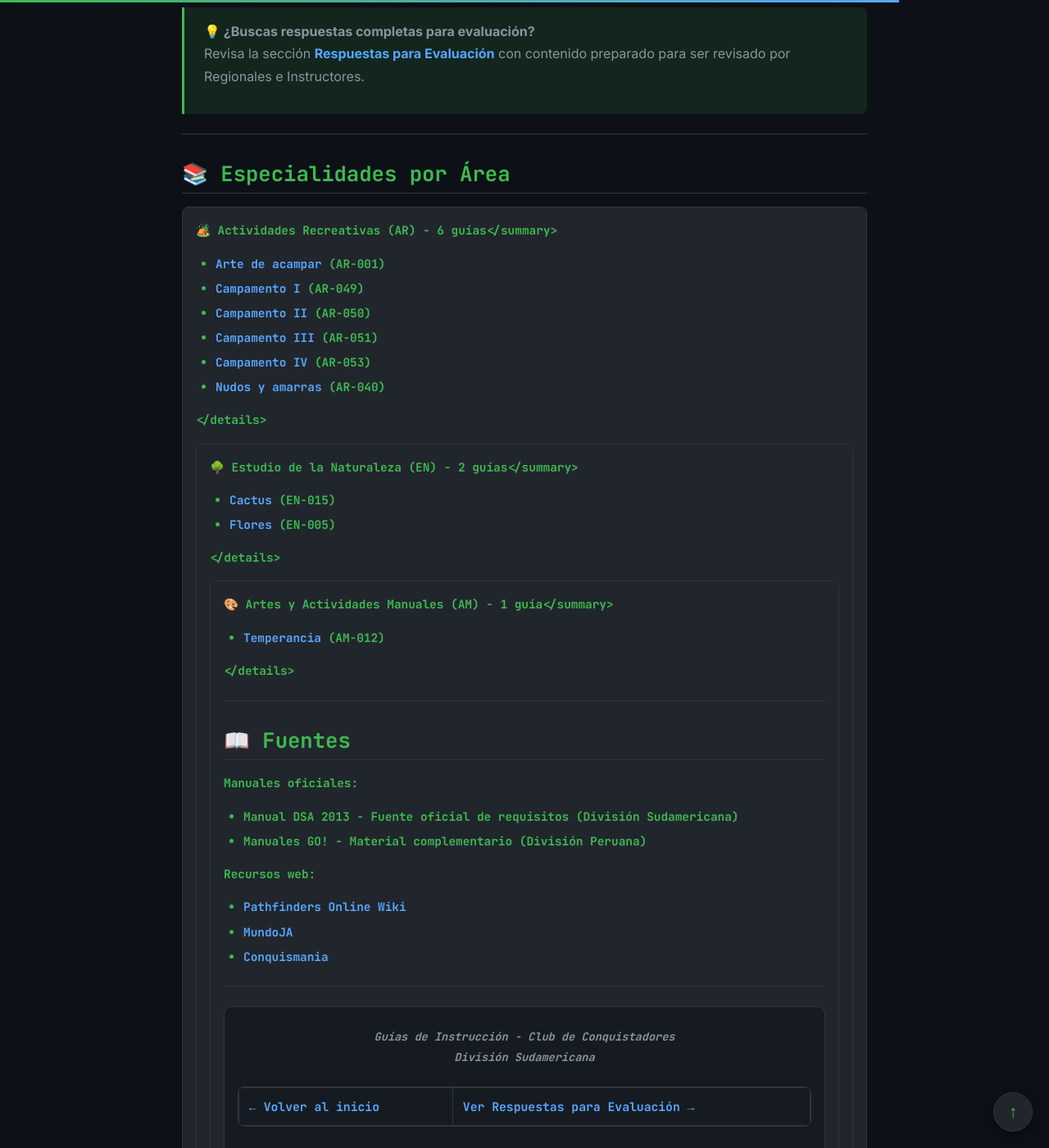
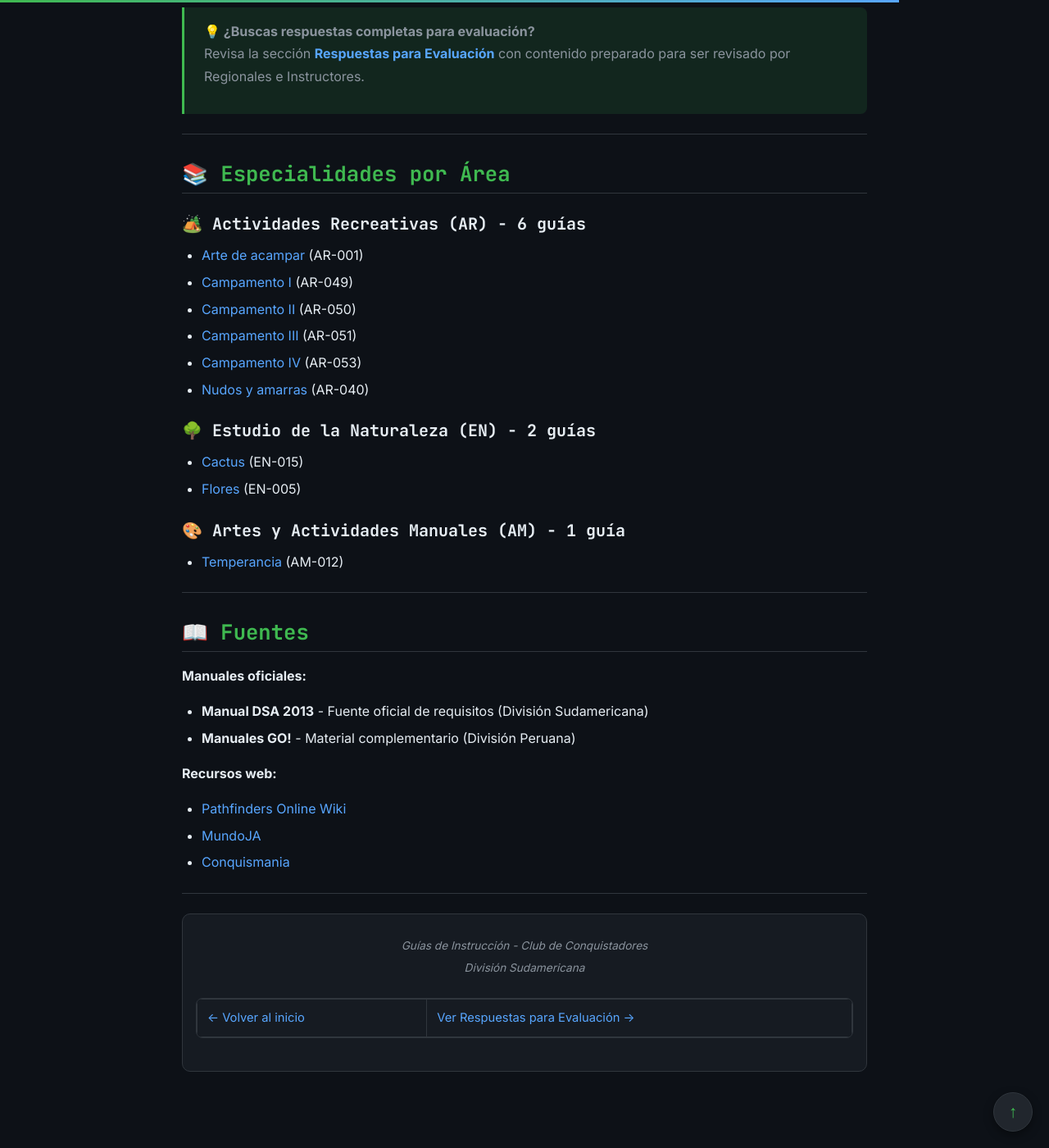
Before and after one commit to afromankenobi/especialidades_conquistadores, a Jekyll site: the page built from especialidades/index.md, in a window 1280 px wide and 1400 px high, scrolled down 1063 px. Shown: the whole window at 82% size. Built offline with Jekyll 4.4.1, drawn with Linux system fonts in a browser that asks for light colours.

Commit message:
Corregir etiquetas HTML visibles en el índice de guías
Sustituye los bloques details/summary mezclados con Markdown por
encabezados por área y listas. Conserva las nueve guías y todos
los enlaces del índice; evita cierres visibles y secciones anidadas.

```diff
--- a/especialidades/index.md
+++ b/especialidades/index.md
@@ -43,8 +43,7 @@ Se incluyen materiales con actividades, secuencias de aprendizaje o instruccione
 
 ## 📚 Especialidades por Área
 
-<details open>
-<summary>🏕️ Actividades Recreativas (AR) - 6 guías</summary>
+### 🏕️ Actividades Recreativas (AR) - 6 guías
 
 - [Arte de acampar](./AR/arte_de_acampar.md) (AR-001)
 - [Campamento I](./AR/campamento_i.md) (AR-049)
@@ -53,22 +52,14 @@ Se incluyen materiales con actividades, secuencias de aprendizaje o instruccione
 - [Campamento IV](./AR/campamento_iv.md) (AR-053)
 - [Nudos y amarras](./AR/nudos_y_amarras.md) (AR-040)
 
-</details>
-
-<details>
-<summary>🌳 Estudio de la Naturaleza (EN) - 2 guías</summary>
+### 🌳 Estudio de la Naturaleza (EN) - 2 guías
 
 - [Cactus](./EN/cactus.md) (EN-015)
 - [Flores](./EN/flores.md) (EN-005)
 
-</details>
-
-<details>
-<summary>🎨 Artes y Actividades Manuales (AM) - 1 guía</summary>
+### 🎨 Artes y Actividades Manuales (AM) - 1 guía
 
 - [Temperancia](./AM/temperancia.md) (AM-012)
-
-</details>
 
 ---
 
```
